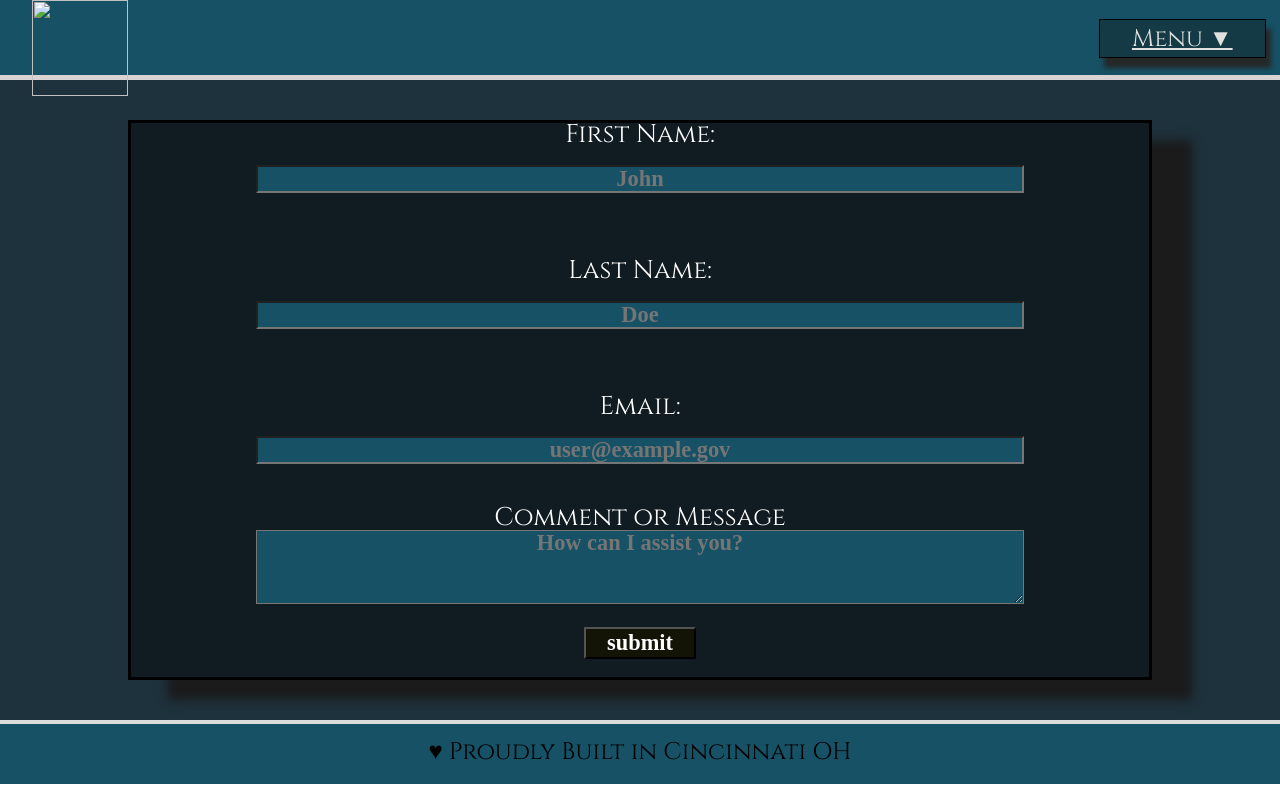
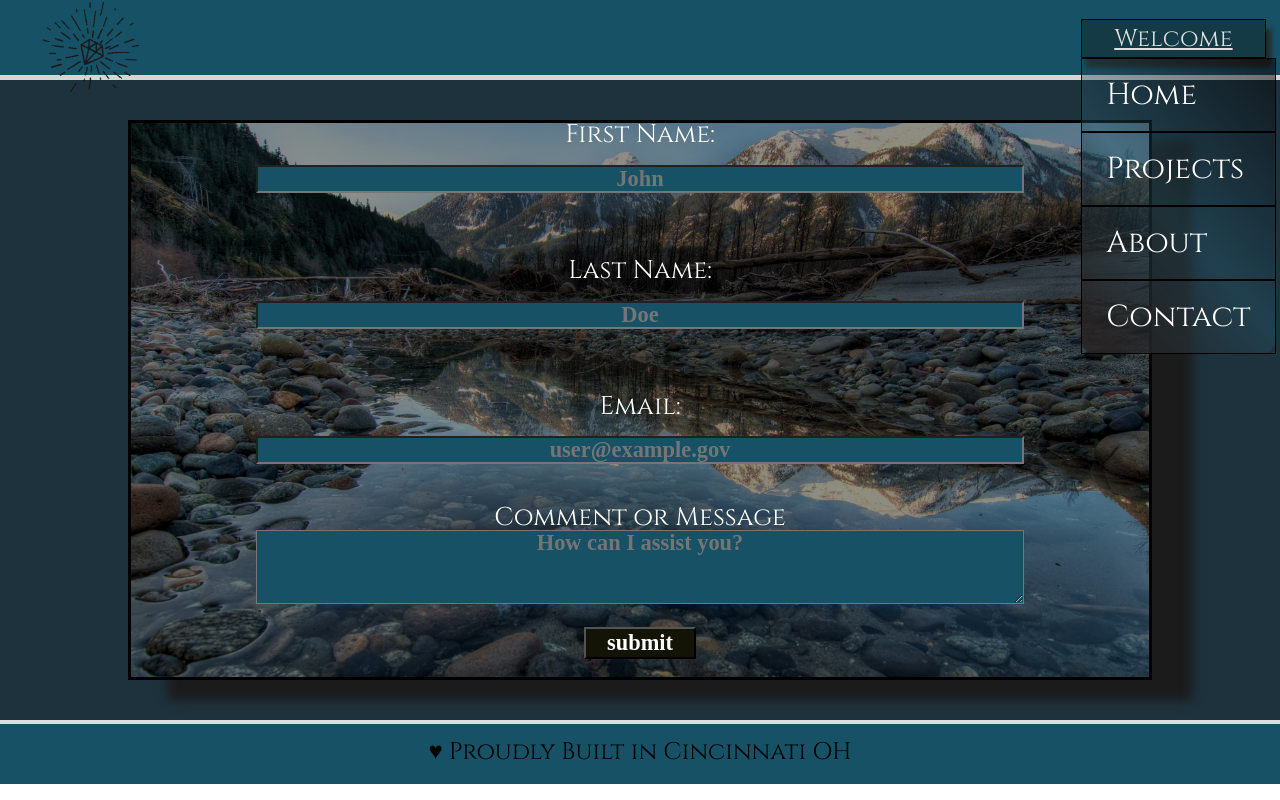
Before and after one commit to Austin-Blake/Portfolio, a plain HTML site: page contact.html in a window 1280 px wide. Both pictures are taken after a click on the button "Menu ▼". Drawn offline with Linux system fonts and the light colour scheme; files that its build step writes are made by us from their sources.

Commit message:
fixed folder system for githubpages;

```diff
--- a/contact.css
+++ b/contact.css
@@ -113,7 +113,7 @@ body {
 .img{
     width: 80vw;
     height: 70vh;
-    background-image: url('../docs/james-wheeler-ZLygSfE2wtk-unsplash.jpg');
+    background-image: url('james-wheeler-ZLygSfE2wtk-unsplash.jpg');
     background-size: cover;
     background-position: center;
     background-repeat: no-repeat;
--- a/contact.html
+++ b/contact.html
@@ -3,8 +3,8 @@
   <head>
     <meta charset="UTF-8" />
     <meta name="viewport" content="width=device-width, initial-scale=1.0" />
-    <link rel="html" href="../HomePage/index.html" type="text" />
-    <link rel="stylesheet" href="../contact/contact.css" type="text/css" />
+    <link rel="html" href="index.html" type="text" />
+    <link rel="stylesheet" href="contact.css" type="text/css" />
     <link
       href="https://fonts.googleapis.com/css2?family=Cinzel&display=swap"
       rel="stylesheet"
@@ -19,17 +19,17 @@
         aria-label="Diamond graphic logo"
         id="art"
         class="logo"
-        src="../docs/Asset 4@3x.png"
+        src="Asset 4@3x.png"
       />
       <nav id="ddown" class="dropdown">
         <button id="btn" class="dropbtn"><a>Menu ▼</a></button>
         <div id="content" class="dropdown-content">
-          <a class="mission-nav" href="../HomePage/index.html">Home</a>
-          <a class="home-nav" href="../HomePage/index.html#projects"
+          <a class="mission-nav" href="index.html">Home</a>
+          <a class="home-nav" href="index.html#projects"
             >Projects</a
           >
-          <a class="about-nav" href="../HomePage/index.html#about">About</a>
-          <a class="contact-nav" href="../contact/contact.html">Contact</a>
+          <a class="about-nav" href="index.html#about">About</a>
+          <a class="contact-nav" href="contact.html">Contact</a>
         </div>
       </nav>
     </div>
@@ -94,6 +94,6 @@
         <p>♥ Proudly Built in Cincinnati OH</p>
       </nav>
     </footer>
-    <script type="text/javascript" src="../contact/contact.js"></script>
+    <script type="text/javascript" src="contact.js"></script>
   </body>
 </html>
```
Also changed, not shown: style.css (+4 -4 lines), Jug-Logo-Png24.png (added).
